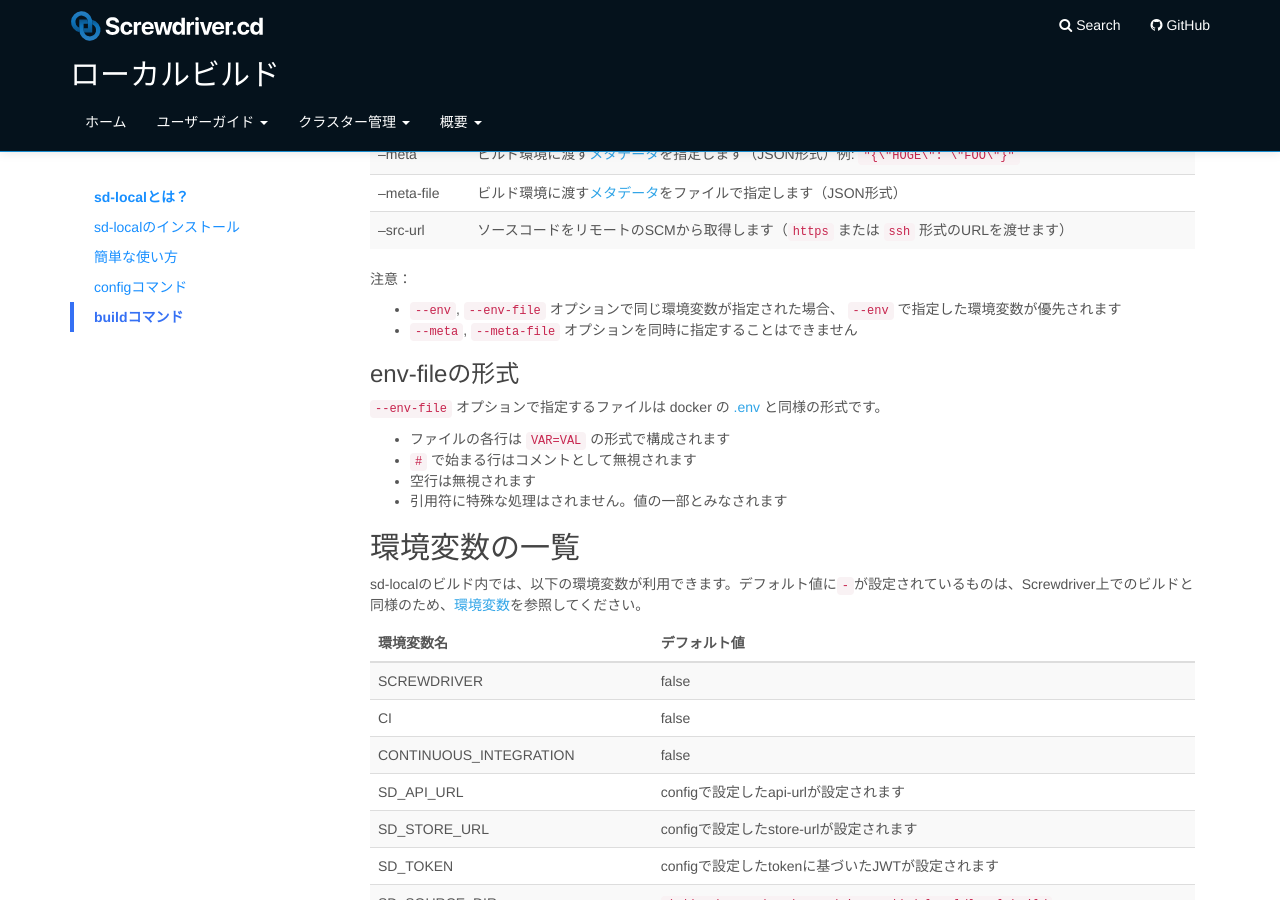
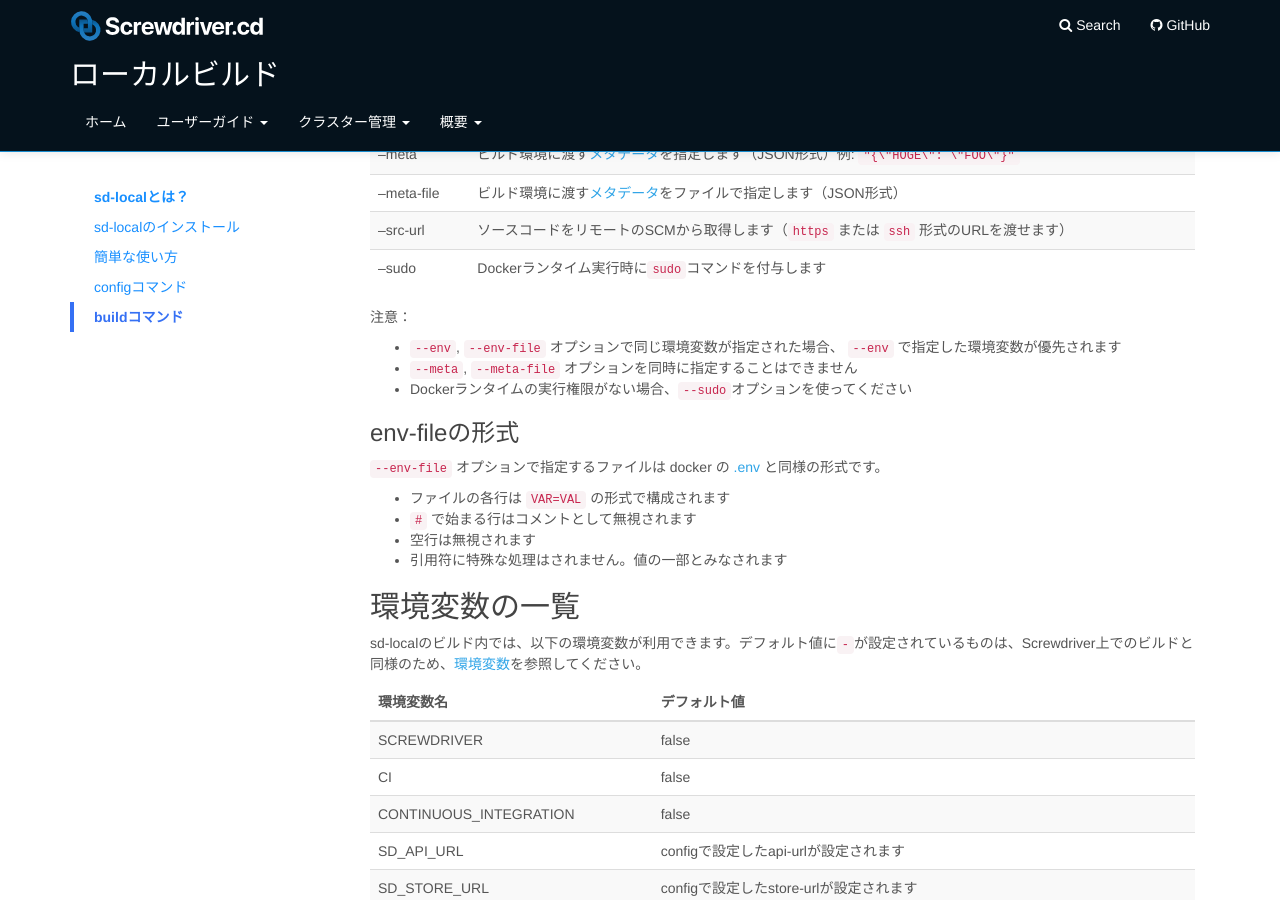
Before and after one commit to screwdriver-cd/guide, a Jekyll site: the page built from docs/ja/user-guide/local.md, in a window 1280 px wide and 900 px high, scrolled down 3031 px. Built offline with Jekyll 4.4.1, drawn with Linux system fonts in a browser that asks for light colours.

Commit message:
add sudo option (#362)

```diff
--- a/docs/ja/user-guide/local.md
+++ b/docs/ja/user-guide/local.md
@@ -147,10 +147,12 @@ buildコマンドには以下のオプションを設定することができま
 |--meta|ビルド環境に渡す[メタデータ](metadata)を指定します（JSON形式）例: `"{\"HOGE\": \"FOO\"}"`|
 |--meta-file|ビルド環境に渡す[メタデータ](metadata)をファイルで指定します（JSON形式）|
 |--src-url|ソースコードをリモートのSCMから取得します（`https` または `ssh` 形式のURLを渡せます）|
+|--sudo|Dockerランタイム実行時に`sudo`コマンドを付与します|
 
 注意：
 - `--env`, `--env-file` オプションで同じ環境変数が指定された場合、 `--env` で指定した環境変数が優先されます
 - `--meta`, `--meta-file` オプションを同時に指定することはできません
+- Dockerランタイムの実行権限がない場合、`--sudo`オプションを使ってください
 
 ### env-fileの形式
 `--env-file` オプションで指定するファイルは docker の [.env](https://docs.docker.com/compose/env-file/) と同様の形式です。
```
Also changed, not shown: docs/user-guide/local.md (+2 -0 lines).
